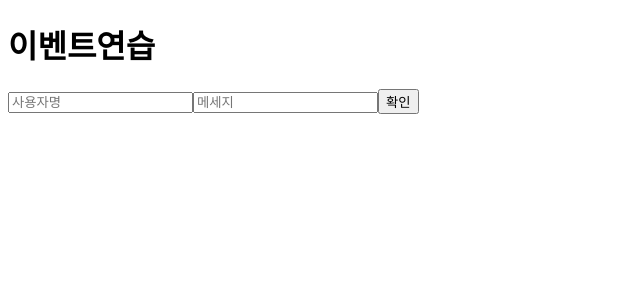
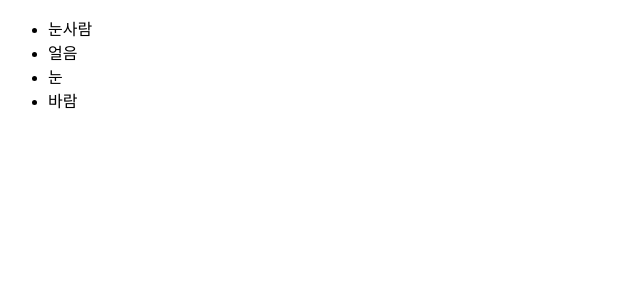
Before and after one commit to jyb1798/velopert_test, a React (Create React App) app: page / in a window 1280 px wide. Shown: the top 300 px of the page, without its empty margins (0-640 px from the left). Built offline with nearby package versions, Linux system fonts and the light colour scheme.

Commit message:
Add: 컴포넌트 반복

```diff
--- a/src/App.js
+++ b/src/App.js
@@ -2,12 +2,14 @@
 import Test from "./Components/Test";
 import EventParctice from "./Components/EventParctice";
 import EventParcticeForm from "./Components/EventParcticeform";
+import IterationSample from "./Components/IterationSample";
 function App() {
   return (
     <>
       {/* <Test /> */}
       {/* <EventParctice /> */}
-      <EventParcticeForm />
+      {/* <EventParcticeForm /> */}
+      <IterationSample />
     </>
   );
 }
--- /dev/null
+++ b/src/Components/IterationSample.js
@@ -0,0 +1,9 @@
+import React from "react";
+
+const IterationSample = () => {
+  const names = ["눈사람", "얼음", "눈", "바람"];
+  const nameList = names.map((name) => <li>{name}</li>);
+  return <ul>{nameList}</ul>;
+};
+
+export default IterationSample;
```
